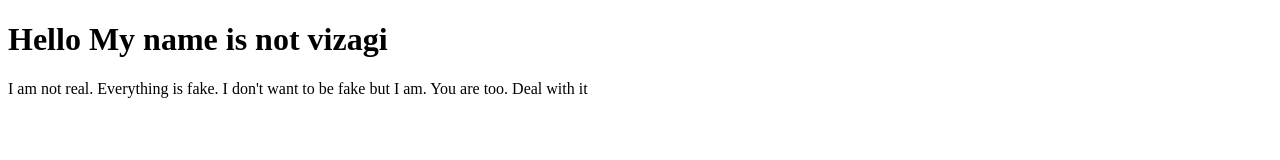
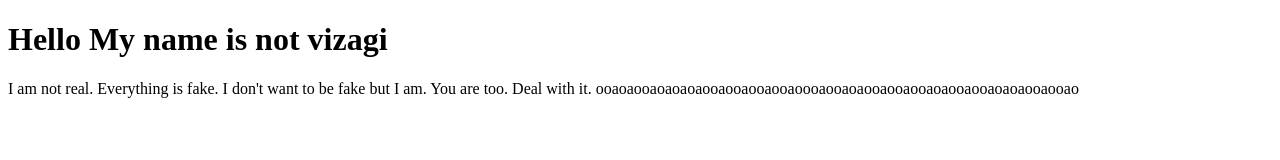
Before and after one commit to vizagi/vizagi.github.io, a plain HTML site: page index.html in a window 1280 px wide. Drawn offline with Linux system fonts and the light colour scheme.

Commit message:
Update index.html

```diff
--- a/index.html
+++ b/index.html
@@ -2,6 +2,6 @@
 <html>
     <body>
       <h1>Hello My name is not vizagi</h1>
-      <p>I am not real. Everything is fake. I don't want to be fake but I am. You are too. Deal with it</p>
+      <p>I am not real. Everything is fake. I don't want to be fake but I am. You are too. Deal with it. ooaoaooaoaoaoaooaooaooaooaoooaooaoaooaooaooaoaooaooaoaoaooaooao</p>
     </body>
 </html>
```
